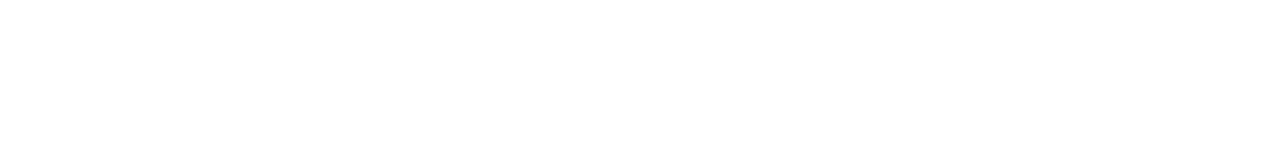
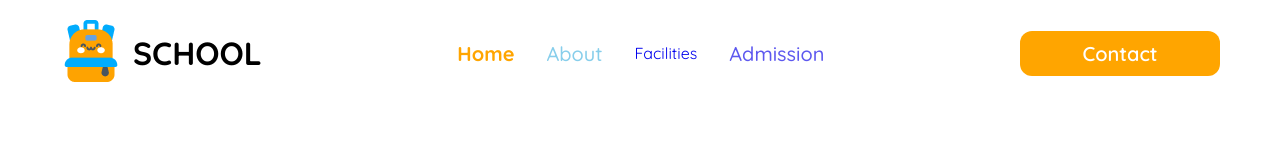
Before and after one commit to mdtanzirhossain/ph-assignment-02, a plain HTML site: page index.html in a window 1280 px wide. Drawn offline with Linux system fonts and the light colour scheme.

Commit message:
header section added

```diff
--- a/index.html
+++ b/index.html
@@ -3,12 +3,32 @@
 <head>
     <meta charset="UTF-8">
     <meta name="viewport" content="width=device-width, initial-scale=1.0">
-    <title>Document</title>
+    <title>Kids-Education</title>
+    <link rel="stylesheet" href="style.css">
 </head>
 <body>
     <!-- header section starts -->
-    <header>
+    <header class="container">
+        <div class="logo-menu-button display-flex">
+            <div class="logo-name display-flex">
+                <div class="logo">
+                    <img src="assets/logo.png" alt=logo>
+                </div>
+                <div class="name"><h2>SCHOOL</h2></div>
+            </div>
+            <!-- <div class="menu-button display-flex"> -->
+                <div class="menu">
+                    <ul class="display-flex">
+                        <li><a class="home-orange" href="#">Home</a></li>
+                        <li><a class="home-blue" href="#">About</a></li>
+                        <li><a class="home-" href="#">Facilities</a></li>
+                        <li><a class="home-violet" href="#">Admission</a></li>
 
+                    </ul>
+                </div>
+                <button class="header-button">Contact</button>
+            <!-- </div> -->
+        </div>
     </header>
     <!-- header section ends -->
     <!-- main section starts -->
--- a/style.css
+++ b/style.css
@@ -9,17 +9,79 @@
     padding: 0;
     box-sizing: border-box;
 }
-
+a{
+    text-decoration: none;
+}
+li{
+    list-style: none;
+}
 .container{
     width: 1160px;
     margin: 0 auto;
 }
+.display-flex{
+    display: flex;
+    justify-content: space-between;
+    align-items: center;
+}
+        /* header section starts*/
+.logo-menu-button{
+    margin:20px 0px 20px 0px;
+    gap: 186px;
+}
+.logo-name{
+    gap: 11px;
+}
+.name h2{
+    font-family: var(--primary-font);
+    font-size: 32px;
+}
+ul{
+    gap: 32px;
+    font-family: var(--primary-font);
+}
 
-        /* header section starts*/
+.home-orange{
+    color: orange;
+    font-weight: 700;
+    font-size: 20px;
+
+}
+.home-blue{
+    color: skyblue;
+    font-weight: 500;
+    font-size: 20px;
+}
+.home-green{
+    color: #05D4DF;
+    font-weight: 500;
+    font-size: 20px;
+}
+
+.home-violet{
+    color: #5D58EF;
+    font-weight: 500;
+    font-size: 20px;
+}
+.header-button{
+    width: 200px;
+    height: 50;
+    border-radius: 12px;
+    border: none;
+    padding: 10px;
+    background-color: orange;
+    color: #FFFFFF;
+    font-size: 20px;
+    font-weight: 600;
+    font-family: var(--primary-font);
+}
+
 
         /* header section ends */
         /* header section responsive */
+@media only screen and (min-width:576px) and (max-width:767px){
 
+}
 
         /* main section starts  */
 
```
